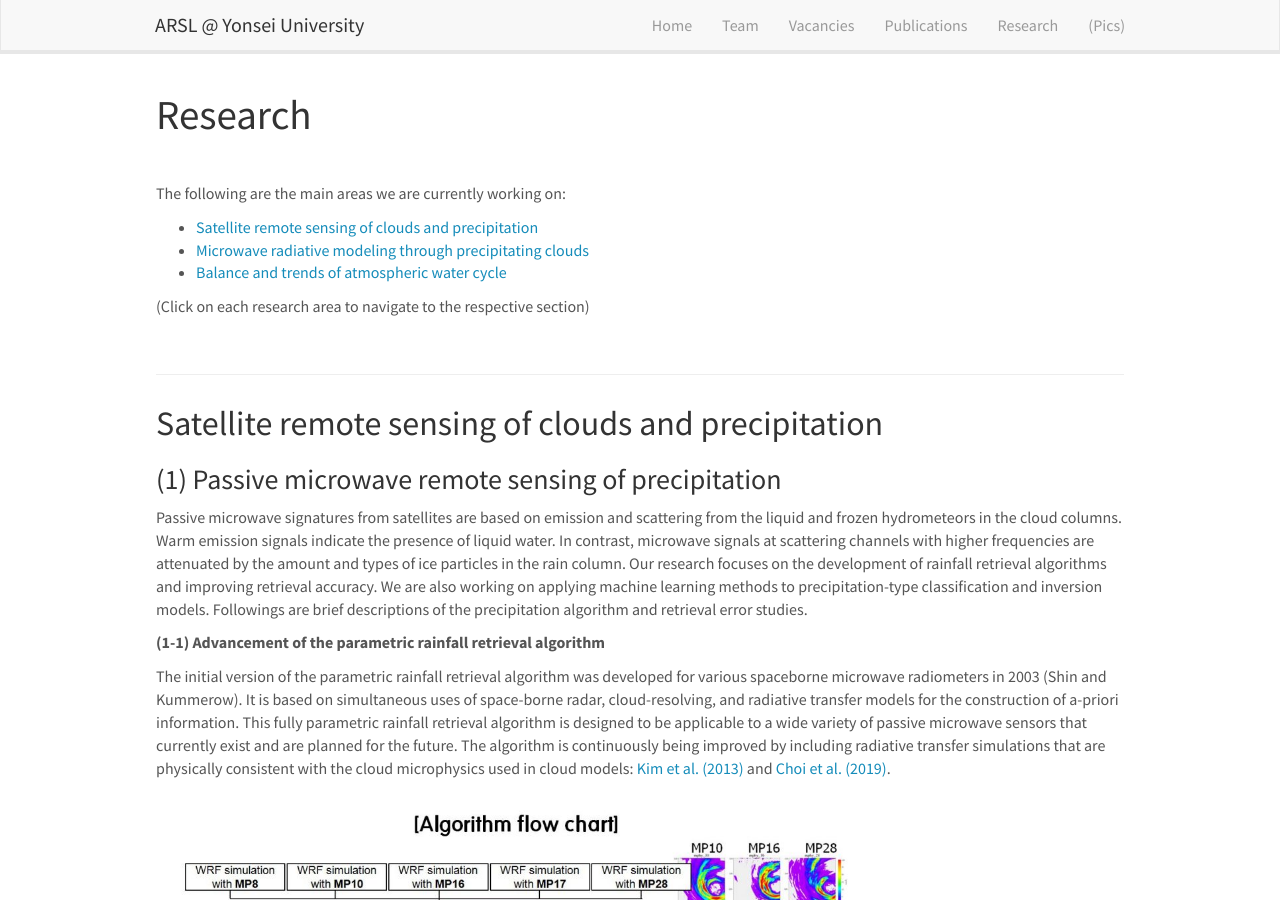
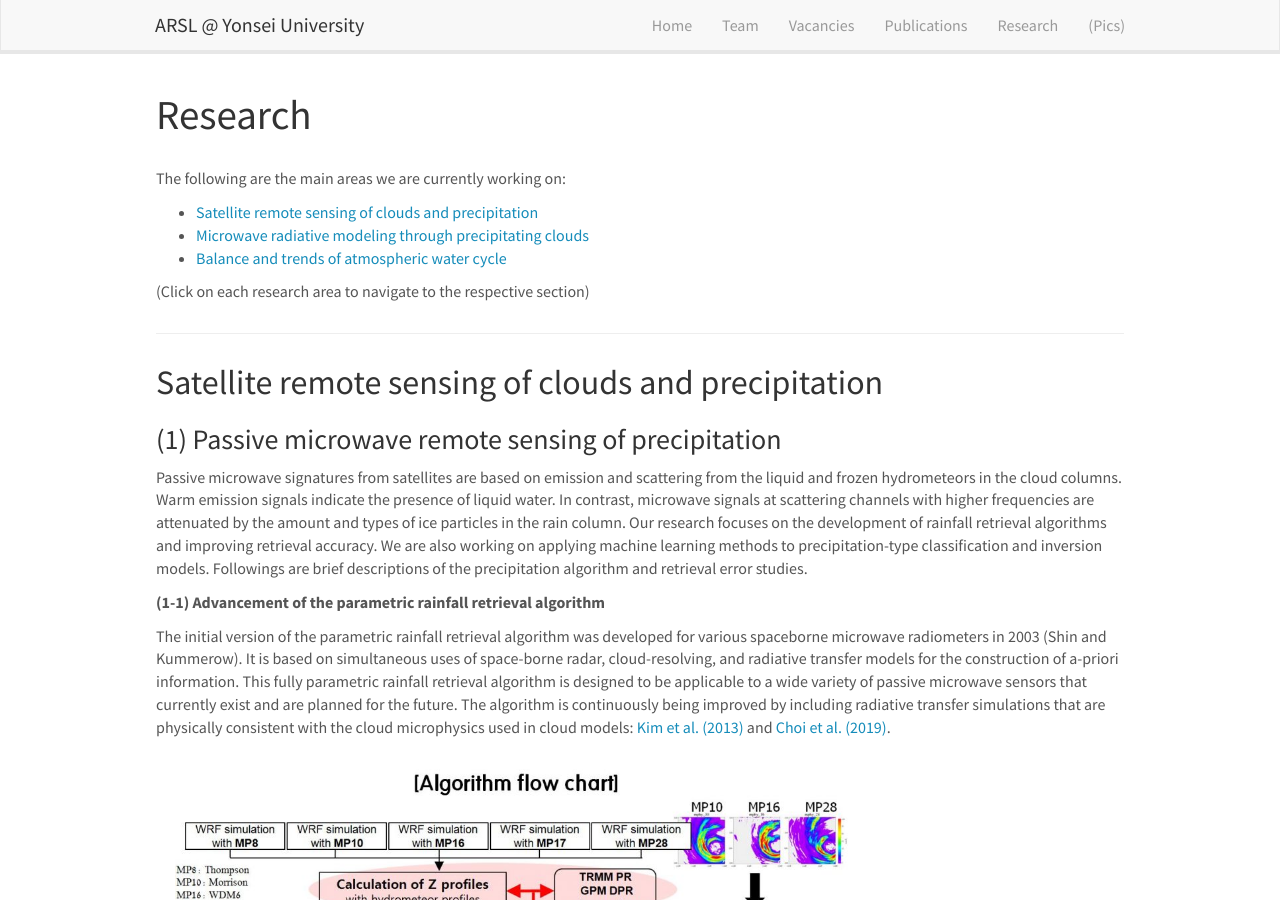
Before and after one commit to roo2003/roo2003.github.io, a Jekyll site: the page built from _pages/research.md, in a window 1280 px wide and 900 px high. Built offline with Jekyll 4.4.1, drawn with Linux system fonts in a browser that asks for light colours; nearby versions of some CDN libraries.

Commit message:
Update research.md

```diff
--- a/_pages/research.md
+++ b/_pages/research.md
@@ -8,7 +8,7 @@ permalink: /research/
 
 # Research
 
-<br>
+<div style="margin-top: 30px;"></div>
 
 The following are the main areas we are currently working on:
 
@@ -18,7 +18,7 @@ The following are the main areas we are currently working on:
 
 (Click on each research area to navigate to the respective section)
 
-<br>
+<div style="margin-top: 30px;"></div>
 <a id='remote-sensing'></a>
 <hr/>
 <div style="margin-top: 30px;"></div>
@@ -66,10 +66,10 @@ The water and ice phases estimated using the GMM-based algorithm are in good agr
 
  ![]({{ site.url }}{{ site.baseurl }}/images/respic/GMM-cloudphase.jpg){: style="width: 70%; float: center; margin: 2%"}<be>
 
-<br>
+<div style="margin-top: 30px;"></div>
 <a id='rtm'></a>
 <hr/>
-<br>
+<div style="margin-top: 30px;"></div>
 
 ## Microwave radiative modeling through precipitating clouds
 
@@ -91,10 +91,10 @@ Microwave data are important for all weather data assimilation. Microwave radiat
 
 We are developing ice particle retrieval algorithms for high frequencies in a variety of passive and active microwave sensors based on more accurate scattering simulations that consider non-spherical and inhomogeneous ice particles. Retrieval methods include numerical model simulations, deep-learning approaches, etc.
 
-<br>
+<div style="margin-top: 30px;"></div>
 <a id='water-cycle'></a>
 <hr/>
-<br>
+<div style="margin-top: 30px;"></div>
 
 ## Balance and trends of the atmospheric water cycle
 
```
